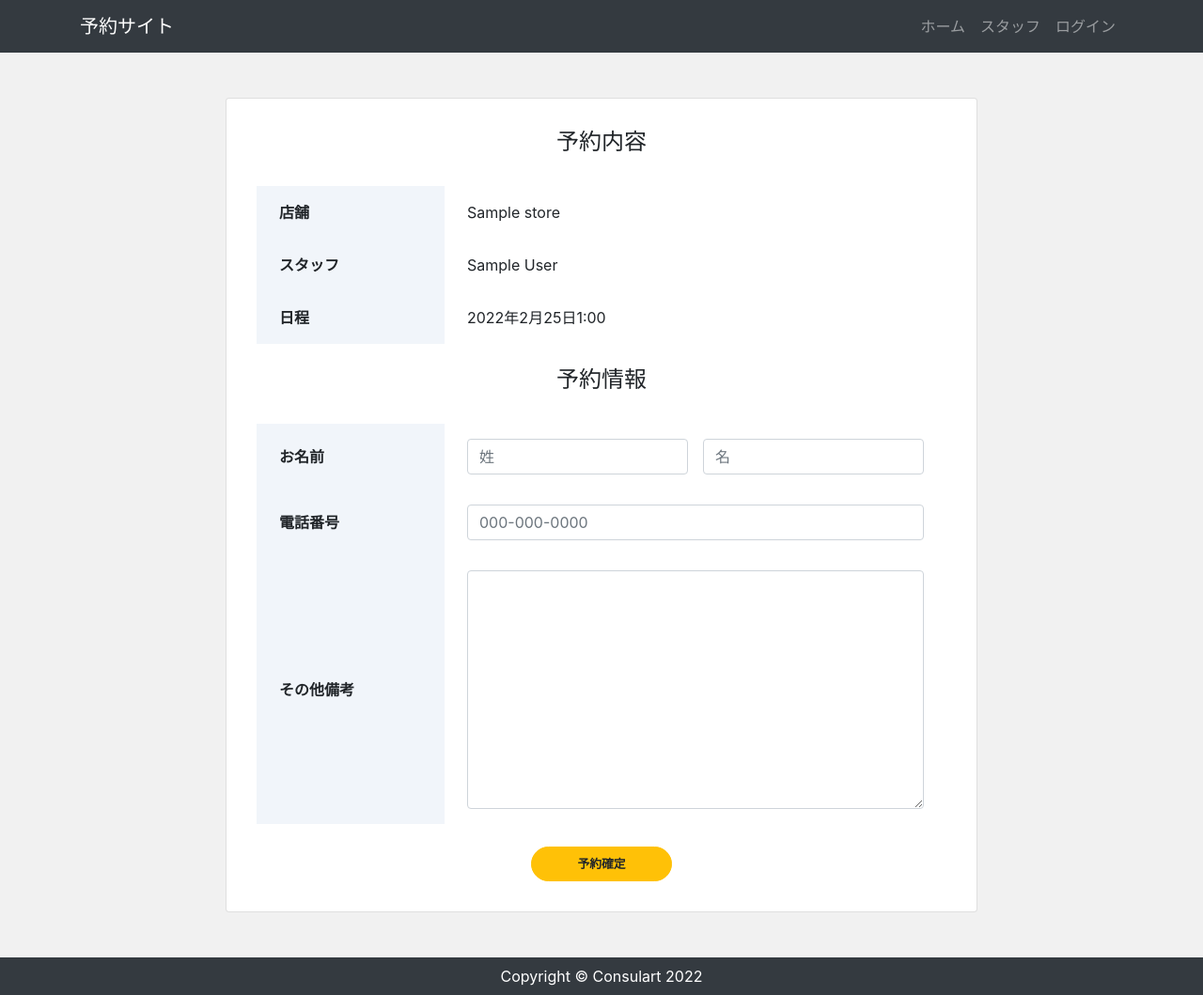
After one commit to hidekis1126/Django-Booking, a Django app: page /booking/1/2022/02/25/1 in a window 1280 px wide. The commit adds this page. Shown: the whole page at 94% size. Run offline with Django 3.2, Linux system fonts and the light colour scheme; tables that the repository leaves empty hold one stand-in row (values such as "Sample post"); parts of the project's set-up code (start-up, migrations or seed data) failed here and were passed over; some libraries are stand-ins or nearby versions.

Commit message:
予約情報入力

```diff
--- /dev/null
+++ b/app/forms.py
@@ -0,0 +1,8 @@
+from django import forms
+
+
+class BookingForm(forms.Form):
+    first_name = forms.CharField(max_length=100, label='姓')
+    last_name = forms.CharField(max_length=100, label='名')
+    tel = forms.CharField(max_length=100, label='電話番号')
+    remarks = forms.CharField(label='備考', widget=forms.Textarea())
--- a/app/static/css/style.css
+++ b/app/static/css/style.css
@@ -122,3 +122,40 @@ main {
     height: 150px;
     object-fit: contain;
 }
+
+.img-fluid {
+    max-width: 100%;
+    height: auto;
+}
+
+.card-booking {
+    max-width: 800px;
+}
+
+.booking-table {
+    width: 100%;
+    border: 1px solid #D1DBEB;
+    border-radius: 8px;
+    border-collapse: separate;
+    overflow: hidden;
+}
+
+.booking_table .header {
+    width: 200px;
+    padding: 16px 24px;
+    text-align: left;
+    background: #F1F5FA;
+}
+
+.booking_table .data {
+    padding: 16px 24px;
+}
+
+.form_wrap {
+    display: grid;
+    gap: 16px;
+}
+
+.form_wrap__2col {
+    grid-template-columns: repeat(2, 1fr);
+}
--- /dev/null
+++ b/app/templates/app/booking.html
@@ -0,0 +1,61 @@
+{% extends 'app/base.html' %}
+{% load widget_tweaks %}
+
+{% block content %}
+
+<div class="card card-booking my-5 mx-auto">
+    <div class="card-body">
+        <h5 class="card-title text-center">予約内容</h5>
+        <table class="booking_table mb-4">
+            <tr>
+                <th class="header">店舗</th>
+                <td class="data">{{ staff_data.store.name }}</td>
+            </tr>
+            <tr>
+                <th class="header">スタッフ</th>
+                <td class="data">{{ staff_data.user.first_name }} {{ staff_data.user.last_name }}</td>
+            </tr>
+            <tr>
+                <th class="header">日程</th>
+                <td class="data">
+                    {% for error in form.non_field_errors %}
+                        <h5 class="text-danger">{{ error|linebreaksbr }}</h5>
+                    {% endfor %}
+                    {{ year }}年{{ month }}月{{ day }}日{{ hour }}:00
+                </td>
+            </tr>
+        </table>
+        <h5 class="card-title text-center">予約情報</h5>
+        <form method="POST">
+            {% csrf_token %}
+            <table class="booking_table mb-4">
+                <tbody>
+                    <tr>
+                        <th class="header">お名前</th>
+                        <td class="data form_wrap form_wrap__2col">
+                            {% render_field form.first_name class='form-control' placeholder='姓' %}
+                            {% render_field form.last_name class='form-control' placeholder='名' %}
+                        </td>
+                    </tr>
+                    <tr>
+                        <th class="header">電話番号</th>
+                        <td class="data">
+                            {% render_field form.tel class='form-control' placeholder='000-000-0000' %}
+                        </td>
+                    </tr>
+                    <tr>
+                        <th class="header">その他備考</th>
+                        <td class="data">
+                            {% render_field form.remarks class='form-control' %}
+                        </td>
+                    </tr>
+                </tbody>
+            </table>
+            <div class="button mx-auto">
+                <button class="btn btn-lg btn-warning btn-block" type="submit">予約確定</button>
+            </div>
+        </form>
+    </div>
+</div>
+
+{% endblock %}
--- a/app/templates/app/calendar.html
+++ b/app/templates/app/calendar.html
@@ -60,7 +60,7 @@
                                 {% if datetime <= today %}
                                     -
                                 {% elif book %}
-                                    <a href="">
+                                    <a href="{% url 'booking' staff_data.pk datetime.year datetime.month datetime.day hour %}">
                                         <i class="far fa-circle text-info"></i>
                                     </a>
                                 {% else %}
--- a/app/urls.py
+++ b/app/urls.py
@@ -6,4 +6,6 @@ urlpatterns = [
     path('store/<int:pk>/', views.StaffView.as_view(), name='staff'),
     path('calendar/<int:pk>/', views.CalendarView.as_view(), name='calendar'),
     path('calendar/<int:pk>/<int:year>/<int:month>/<int:day>/', views.CalendarView.as_view(), name='calendar'),
+    path('booking/<int:pk>/<int:year>/<int:month>/<int:day>/<int:hour>', views.BookingView.as_view(), name='booking'),
+    path('thanks', views.ThanksView.as_view(), name='thanks'),
 ]
--- a/app/views.py
+++ b/app/views.py
@@ -1,10 +1,10 @@
-from django.shortcuts import render, get_object_or_404
+from django.shortcuts import render, get_object_or_404, redirect
 from django.views.generic import View
 from app.models import Store, Staff, Booking
 from datetime import datetime, date, timedelta, time
 from django.db.models import Q
 from django.utils.timezone import localtime, make_aware
-
+from app.forms import BookingForm
 
 class StoreView(View):
     def get(self, request, *args, **kwargs):
@@ -65,3 +65,60 @@ class CalendarView(View):
             'next': days[-1] + timedelta(days=1),
             'today': today,
         })
+
+class BookingView(View):
+    def get(self, request, *args, **kwargs):
+        staff_data = Staff.objects.filter(id=self.kwargs['pk']).select_related('user').select_related('store')[0]
+        year = self.kwargs.get('year')
+        month = self.kwargs.get('month')
+        day = self.kwargs.get('day')
+        hour = self.kwargs.get('hour')
+        form = BookingForm(request.POST or None)
+
+        return render(request, 'app/booking.html', {
+            'staff_data': staff_data,
+            'year': year,
+            'month': month,
+            'day': day,
+            'hour': hour,
+            'form': form
+        })
+
+    def post(self, request, *args, **kwargs):
+        staff_data = get_object_or_404(Staff, id=self.kwargs['pk'])
+        year = self.kwargs.get('year')
+        month = self.kwargs.get('month')
+        day = self.kwargs.get('day')
+        hour = self.kwargs.get('hour')
+        start_time = make_aware(datetime(year=year, month=month, day=day, hour=hour))
+        end_time = make_aware(datetime(year=year, month=month, day=day, hour=hour + 1))
+        booking_data = Booking.objects.filter(staff=staff_data, start=start_time)
+        form = BookingForm(request.POST or None)
+        if booking_data.exists():
+            form.add_error(None, '既に予約があります。\n別の日時で予約をお願いします。')
+        else:
+            if form.is_valid():
+                booking = Booking()
+                booking.staff = staff_data
+                booking.start = start_time
+                booking.end = end_time
+                booking.first_name = form.cleaned_data['first_name']
+                booking.last_name = form.cleaned_data['last_name']
+                booking.tel = form.cleaned_data['tel']
+                booking.remarks = form.cleaned_data['remarks']
+                booking.save()
+                return redirect('thanks')
+
+        return render(request, 'app/booking.html', {
+            'staff_data':staff_data,
+            'year': year,
+            'month': month,
+            'day': day,
+            'hour': hour,
+            'form': form
+        })
+
+
+class ThanksView(View):
+    def get(self, request, *args, **kwargs):
+        return render(request, 'app/thanks.html')
--- a/requirements.txt
+++ b/requirements.txt
@@ -1,4 +1,4 @@
 Django~=3.1.4
 django-allauth~=0.41.0
-django-widget-tweaks~=1.4.8
+django-widget-tweaks~=1.4.12
 Pillow~=8.1.0
```
Also changed, not shown: app/templates/app/thanks.html (added, +12 -0 lines).
